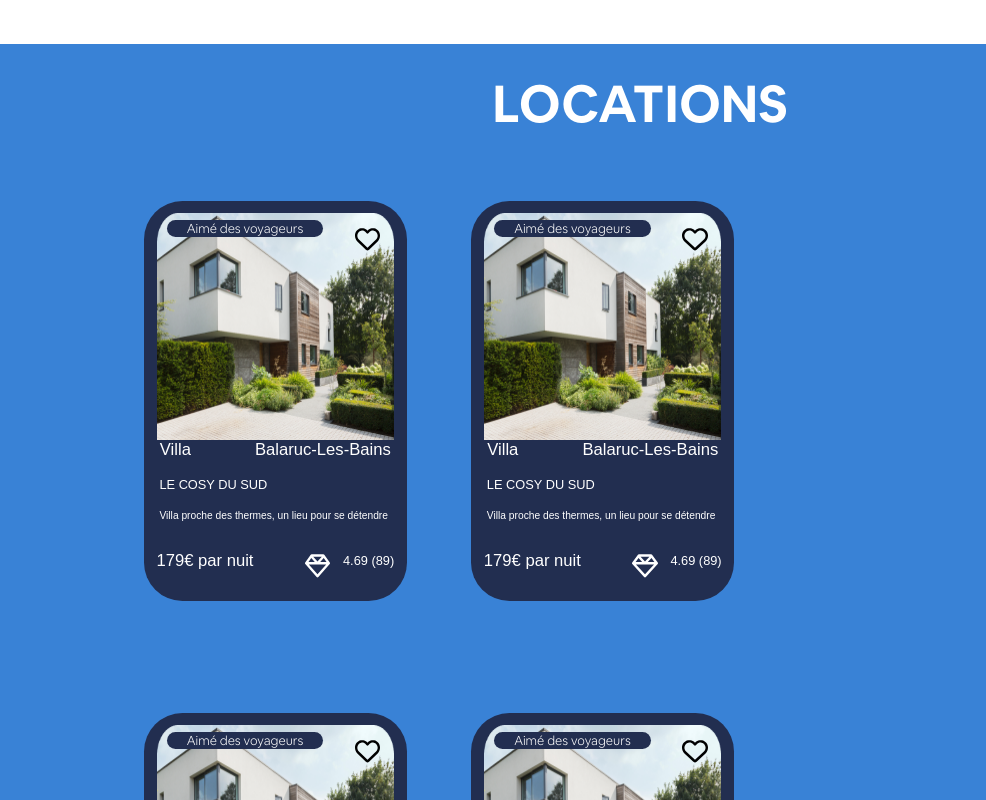
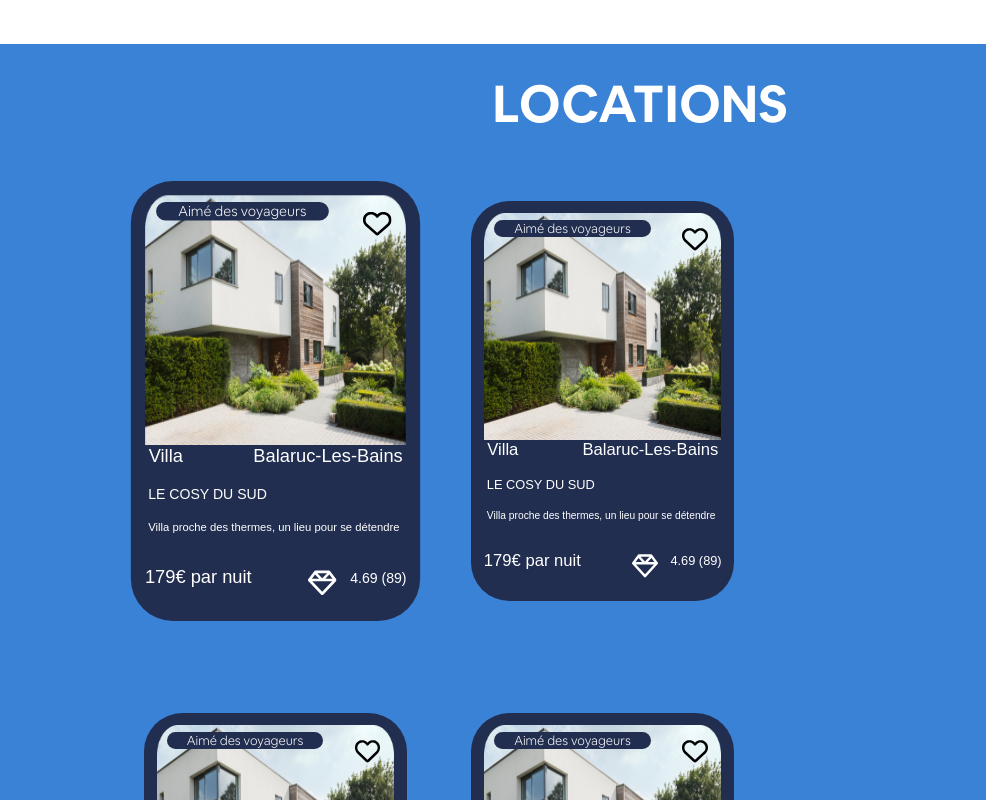
Before and after one commit to SkyDreazz/Partiels-S1-B2, a plain HTML site: page location.html in a window 1280 px wide. In both pictures the pointer is over the element 275 px from the left and 2180 px from the top of the page. Shown: the part 1780-2580 px from the top of the page, 0-986 px from the left. Drawn offline with Linux system fonts and the light colour scheme; grey boxes are pictures that could not be loaded.

Commit message:
last changes

```diff
--- a/style.css
+++ b/style.css
@@ -345,6 +345,7 @@ p {
         flex-direction: column;
         border-radius: 3vw;
         position: relative;
+        transition: 0.3s ease-in-out;
     }
 
     .result-content img{
@@ -460,6 +461,7 @@ p {
         flex-direction: column;
         border-radius: 3vw;
         position: relative;
+        transition: 0.3s ease-in-out;
     }
 
     .others .img-bg{
@@ -502,6 +504,11 @@ p {
         flex-direction: row;
         align-items: center;
         width: 100%;
+    }
+
+    .result-content:hover{
+        transform: scale(1.1);
+        cursor: pointer;
     }
 
 /* ------------------------------- CAROUSSELS -----------------------------  */
```
